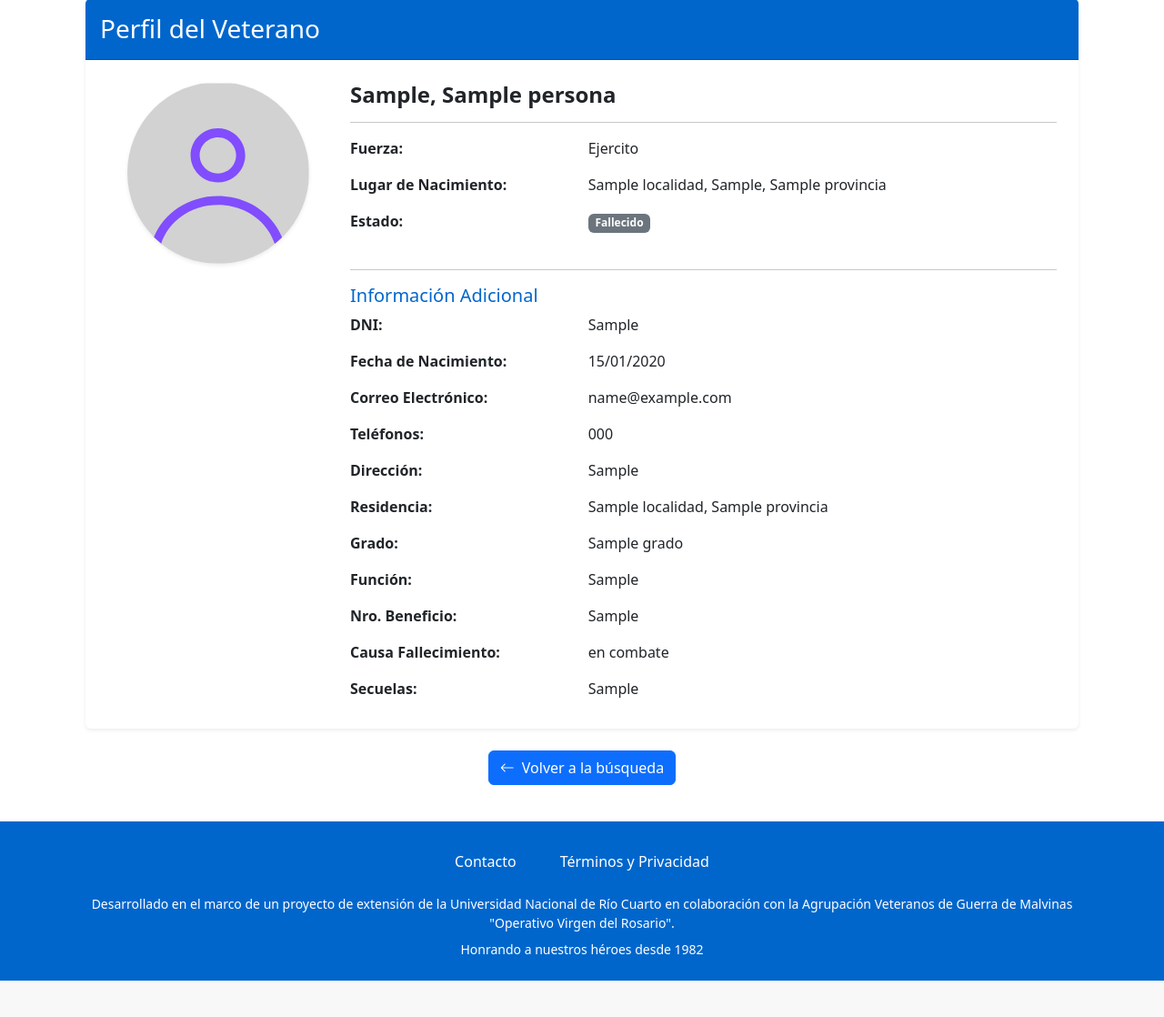
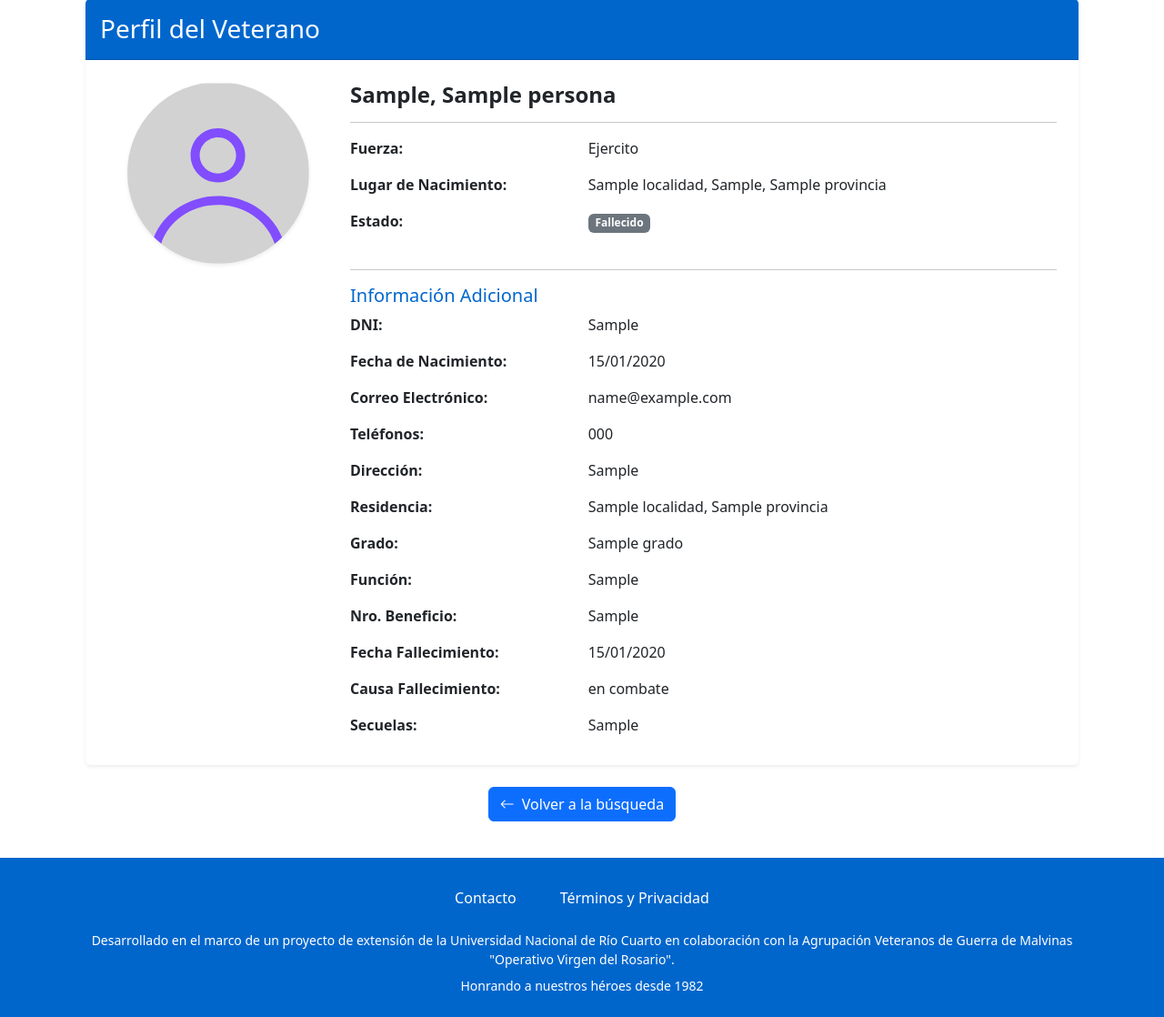
Before and after one commit to AlieniAgustin/proyecto-malvinas-unrc-2025, a Flask app: a page that uses app/templates/perfil.html in a window 1280 px wide. Shown: the part 117-1235 px from the top of the page at 91% size. Before the commit the page ends 1195 px from the top, so only its background shows below. Run offline with Flask 3, Linux system fonts and the light colour scheme; the visitor is signed in with stand-in values (Sample User, id 1); tables that the repository leaves empty hold one stand-in row (values such as "Sample post"); data that the repository does not hold is empty; some libraries are stand-ins or nearby versions.

Commit message:
add veteran age calculation and mark death date as mandatory in forms

```diff
--- a/app/routes.py
+++ b/app/routes.py
@@ -209,12 +209,19 @@ def ver_perfil(dni):
         cursor.execute("SELECT telefono FROM telefono_persona WHERE dni = %s", (dni,))
         telefonos = cursor.fetchall()
 
+    edad = None
+    if veterano and veterano['fecha_nacimiento'] and not veterano['fecha_fallecimiento']:
+        hoy = date.today()
+        nac = veterano['fecha_nacimiento']
+        edad = hoy.year - nac.year - ((hoy.month, hoy.day) < (nac.month, nac.day))
+
     cursor.close()
 
     return render_template('perfil.html',
                            veterano=veterano,
                            veterano_admin=veterano_admin,
-                           telefonos=telefonos)
+                           telefonos=telefonos,
+                           edad=edad)
 
 @bp.route('/admin')
 @login_required
--- a/app/templates/admin/insertar.html
+++ b/app/templates/admin/insertar.html
@@ -160,7 +160,7 @@
                     </div>
                 </div>
                 <div class="estado" id="fecha_fallecido" style="display: none;">
-                    <label>Fecha de fallecimiento</label>
+                    <label>Fecha de fallecimiento*</label>
                     <input type="date" id="fecha_fallecimiento" name="fecha_fallecimiento">
                     <small class="text-danger d-none" id="error_fecha_fallecimiento"></small>
                 </div>
--- a/app/templates/admin/modificar_veterano.html
+++ b/app/templates/admin/modificar_veterano.html
@@ -156,7 +156,7 @@
                     </div>
                 </div>
                     <div class="estado" id="fecha_fallecido" style="{% if not veterano.es_fallecido %}display: none;{% endif %}">
-                    <label>Fecha de fallecimiento</label>
+                    <label>Fecha de fallecimiento*</label>
                     <input type="date" id="fecha_fallecimiento" name="fecha_fallecimiento" value="{{ veterano.fecha_fallecimiento.strftime('%Y-%m-%d') if veterano.fecha_fallecimiento else '' }}">
                     <small class="text-danger d-none" id="error_fecha_fallecimiento"></small>
                 </div>
--- a/app/templates/perfil.html
+++ b/app/templates/perfil.html
@@ -50,6 +50,11 @@
                         <dt class="col-5 col-sm-4">Fecha de Nacimiento:</dt>
                         <dd class="col-7 col-sm-8">{{ veterano.fecha_nacimiento.strftime('%d/%m/%Y') if veterano.fecha_nacimiento else 'No especificada' }}</dd>
 
+                        {% if edad %}
+                        <dt class="col-5 col-sm-4">Edad:</dt>
+                        <dd class="col-7 col-sm-8">{{ edad }} años</dd>
+                        {% endif %}
+
                         <dt class="col-5 col-sm-4">Correo Electrónico:</dt>
                         <dd class="col-7 col-sm-8">{{ veterano_admin.mail or 'No especificado' }}</dd>
 
@@ -80,6 +85,8 @@
                         <dd class="col-7 col-sm-8">{{ veterano_admin.nro_beneficio_nacional or 'No especificado' }}</dd>
 
                         {% if veterano.fecha_fallecimiento %}
+                        <dt class="col-5 col-sm-4">Fecha Fallecimiento:</dt>
+                        <dd class="col-7 col-sm-8">{{ veterano.fecha_fallecimiento.strftime('%d/%m/%Y') }}</dd>
                         <dt class="col-5 col-sm-4">Causa Fallecimiento:</dt>
                         <dd class="col-7 col-sm-8">{{ veterano_admin.causa_fallecimiento or 'No especificada' }}</dd>
                         {% endif %}
```
